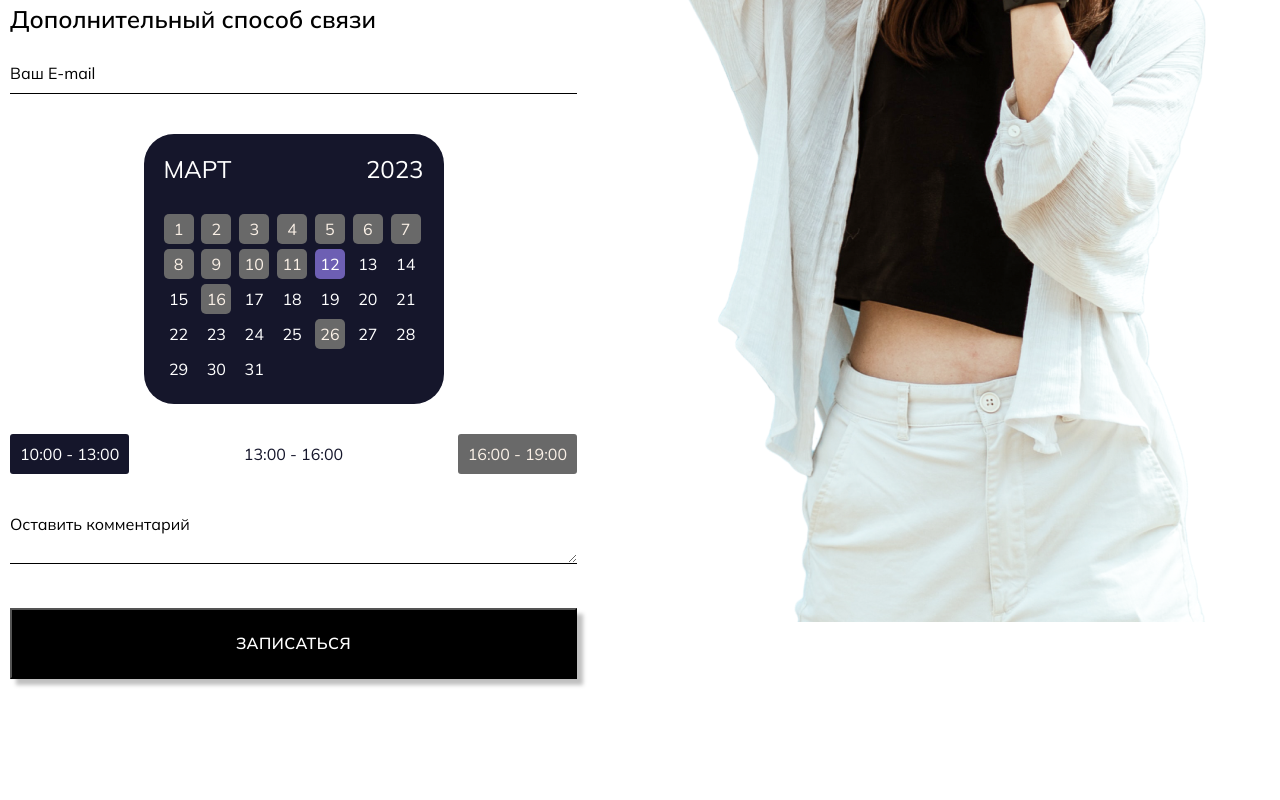
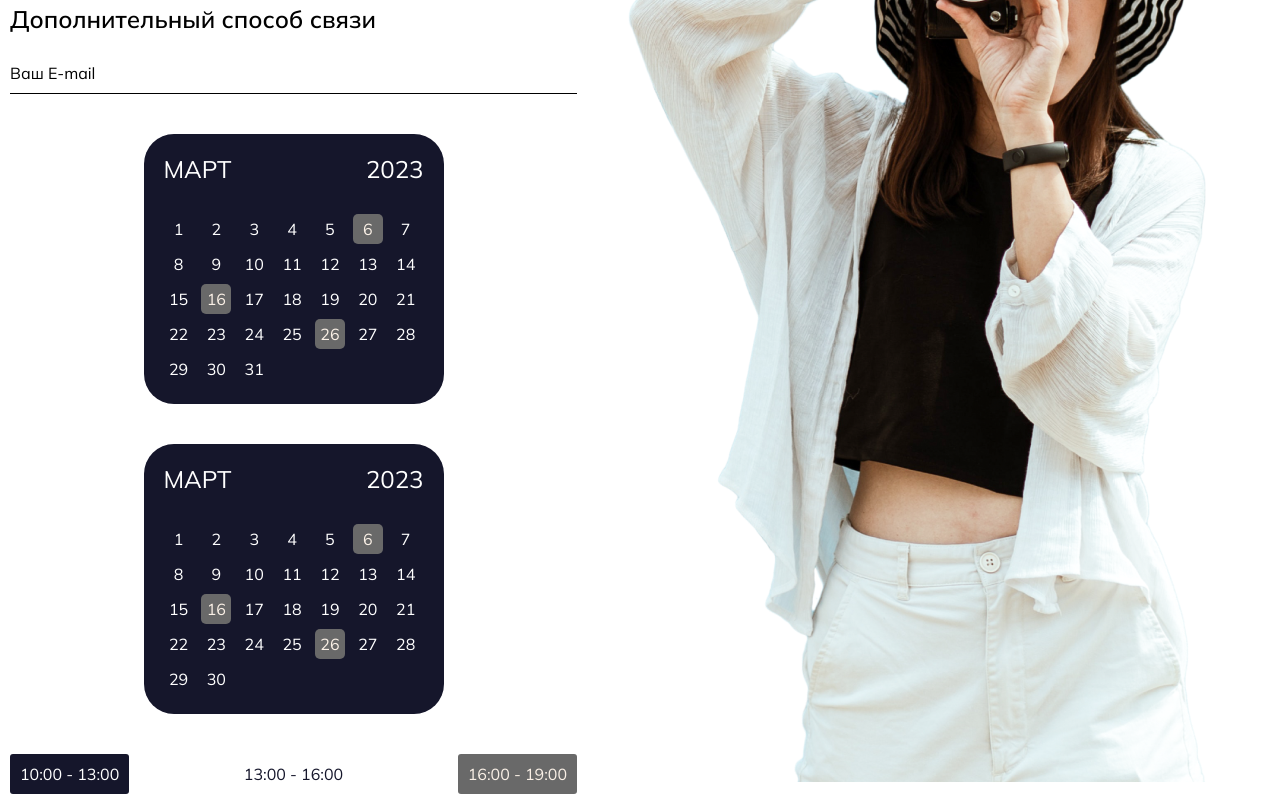
Before and after one commit to YellowStarSPB/MyWowLashes, a React (Create React App) app in the folder Space/Earth/: page /order in a window 1280 px wide. Shown: the part 540-1340 px from the top of the page. Before the commit the page ends 1259 px from the top, so only its background shows below. Built offline with nearby package versions, Linux system fonts and the light colour scheme.

Commit message:
not done

```diff
--- a/Space/Earth/src/components/Form/Calendar/Calendar.jsx
+++ b/Space/Earth/src/components/Form/Calendar/Calendar.jsx
@@ -5,58 +5,46 @@ import { day } from './data'
 
 //закрыте дни месяца
 const closedDay = Number(new Date().toISOString().slice(8, 10))
-const timeOrder = ['10:00 - 13:00', '13:00 - 16:00', '16:00 - 19:00']
-const currentDate = new Date()
 
-function Calendar({ onSelectTime, onSelectDate }) {
-    //стейт выбранного дня месяца
-    const [currentDay, setCurrentDay] = React.useState(Number(new Date().toISOString().slice(8, 10)))
 
-    const [activeTime, setActiveTime] = React.useState(timeOrder[0])
+function Calendar({ secondMonth, currentMonth, currentDay, setCurrentDay, onSelectDate }) {
 
 
     const handleChangeDay = (day) => {
         setCurrentDay(prev => prev = day)
-        setActiveTime(timeOrder[0])
         onSelectDate(day)
     }
-
-    const handleActiveTime = (item) => {
-        setActiveTime(item)
-        onSelectTime(item)
-    }
-
 
     return (
         <div className={classes.calendarWrapper}>
             <div className={classes.calendar}>
                 <div className={classes.header}>
-                    <div className={classes.month}>{currentDate.toLocaleString('ru', { month: 'long'}).toUpperCase()}</div>
-                    <div className={classes.year}>{new Date().toLocaleString('ru', { year: 'numeric'}).toUpperCase()}</div>
+                    <div className={classes.month}>{new Date().toLocaleString('ru', { month: 'long' }).toUpperCase()}</div>
+                    <div className={classes.year}>{new Date().toLocaleString('ru', { year: 'numeric' }).toUpperCase()}</div>
                 </div>
                 <div className={classes.date}>
-                    {day.map(({ id, day }, index) => (
+                    {currentMonth?.map((item, index) => (
                         <div
-                            key={id}
+                            key={item}
+                            className={`${classes.date__item} ${currentDay === currentMonth && classes.active}
+                        ${day < closedDay && classes.disabled} ${date[index].disebled && classes.disabled}`}
+                            onClick={() => handleChangeDay(day)}
+                        >
+                            {item}
+                        </div>
+                    ))}
+                    {secondMonth?.map((item, index) => (
+                        <div
+                            key={item}
                             className={`${classes.date__item} ${currentDay === day && classes.active}
                         ${day < closedDay && classes.disabled} ${date[index].disebled && classes.disabled}`}
                             onClick={() => handleChangeDay(day)}
                         >
-                            {day}
+                            {item}
                         </div>
                     ))}
+
                 </div>
-            </div>
-            <div className={classes.timeWrapper}>
-                {timeOrder.map((item, index) => (
-                    <div
-                        className={`${classes.itemTime} ${!date[currentDay - 1].time.includes(item) && classes.disabled} ${activeTime === item && classes.active} `}
-                        key={index}
-                        onClick={() => handleActiveTime(item)}
-                    >
-                        {item}
-                    </div>
-                ))}
             </div>
         </div>
 
--- a/Space/Earth/src/components/Form/Calendar/Calendar.module.scss
+++ b/Space/Earth/src/components/Form/Calendar/Calendar.module.scss
@@ -10,7 +10,7 @@
         background-color: #15162b;
         color: #fff;
         padding: 20px;
-        margin-bottom: 30px;
+
 
         @media screen and (max-width: 640px) {
             width: 100%;
@@ -74,34 +74,4 @@
         }
     }
 
-    .timeWrapper {
-        display: flex;
-        gap: 5px;
-        justify-content: space-between;
-        width: 100%;
-
-        @media screen and (max-width: 425px) {
-            flex-direction: column;
-        }
-
-        .itemTime {
-            padding: 10px;
-            color: #15162b;
-            border-radius: 3px;
-            cursor: pointer;
-            text-align: center;
-        }
-
-        .disabled {
-            background-color: dimgrey;
-            color: linen;
-            opacity: 1;
-            pointer-events: none;
-        }
-
-        .active {
-            background-color: #15162b;
-            color: #fff;
-        }
-    }
 }
--- a/Space/Earth/src/components/Form/Calendar/Time/Time.module.scss
+++ b/Space/Earth/src/components/Form/Calendar/Time/Time.module.scss
@@ -3,6 +3,7 @@
     gap: 5px;
     justify-content: space-between;
     width: 100%;
+    margin-bottom: 40px;
 
     @media screen and (max-width: 425px) {
         flex-direction: column;
--- a/Space/Earth/src/components/Form/Calendar/data.js
+++ b/Space/Earth/src/components/Form/Calendar/data.js
@@ -8,7 +8,7 @@ const date = [
     { disebled: false, time: ['10:00 - 13:00', '13:00 - 16:00', '16:00 - 19:00'] },
     { disebled: false, time: ['10:00 - 13:00', '16:00 - 19:00'] },
     { disebled: false, time: ['10:00 - 13:00', '13:00 - 16:00', '16:00 - 19:00'] },
-    { disebled: false, time: ['10:00 - 13:00', '13:00 - 16:00', '16:00 - 19:00'] },
+    { disebled: false, time: [ '13:00 - 16:00', '16:00 - 19:00'] },
     { disebled: false, time: ['10:00 - 13:00', '13:00 - 16:00', '16:00 - 19:00'] },
     { disebled: false, time: ['10:00 - 13:00', '13:00 - 16:00' ] },
     { disebled: false, time: ['10:00 - 13:00', '13:00 - 16:00', '16:00 - 19:00'] },
@@ -31,6 +31,7 @@ const date = [
     { disebled: false, time: ['10:00 - 13:00', '13:00 - 16:00', '16:00 - 19:00'] },
     { disebled: false, time: ['10:00 - 13:00', '13:00 - 16:00', '16:00 - 19:00'] },
 ]
+
 
 const day = [
     { id: 1, day: 1, },
--- a/Space/Earth/src/components/Form/Form.jsx
+++ b/Space/Earth/src/components/Form/Form.jsx
@@ -7,12 +7,22 @@ import Time from "./Calendar/Time/Time";
 
 
 const method = ['Мессенджер', 'E-mail', 'Instagram', 'ВКонтакте']
-
+const timeOrder = ['10:00 - 13:00', '13:00 - 16:00', '16:00 - 19:00']
 
 function Form() {
+    //Method state
     const [checked, setChecked] = React.useState('Мессенджер')
+    //Talon/order state
     const [newOrder, setNewOrder] = React.useState({})
-
+    //Current day in calendar
+    const [currentDay, setCurrentDay] = React.useState(Number(new Date().toISOString().slice(8, 10)))
+    //Active time state
+    const [activeTime, setActiveTime] = React.useState(timeOrder[0])
+    //Current month
+    const [currentMonth, setCurrentMonth] = React.useState([])
+    const [secondMonth, setSecondMonth] = React.useState([])
+    console.log(secondMonth)
+    //Form data state
     const [formData, setFormData] = React.useState(
         {
             name: '',
@@ -27,6 +37,7 @@ function Form() {
 
         })
 
+
     //Функция изменения стейта для поля метод связи
     const onSelectMethod = React.useCallback((value) => {
         setChecked(value)
@@ -34,24 +45,34 @@ function Form() {
             return { ...prev, methodConnect: value }
         })
     }, [])
-    //Функция выбора времени
-    /* const onSelectTime = (time) => {
-        setFormData({ ...formData, time: time })
-    } */
+
     const onSelectTime = React.useCallback((time) => {
         setFormData(prev => {
             return { ...prev, time: time }
         })
     }, [])
-    //Функция выбора даты в календаре
-    /* const onSelectDate = (day) => {
-        setFormData({ ...formData, date: `${new Date().toISOString().substring(0, 8)}${day}` })
-    } */
+
     const onSelectDate = React.useCallback((day) => {
         setFormData(prev => {
             return { ...prev, date: `${new Date().toISOString().substring(0, 8)}${day}` }
         })
     }, [])
+
+    React.useEffect(() => {
+        setCurrentMonth(getDaysInMonth(new Date().getMonth(), new Date().getFullYear()))
+        setSecondMonth(getDaysInMonth(new Date().getMonth() + 1, new Date().getFullYear()))
+
+    }, [])
+
+    const getDaysInMonth = (month, year) => {
+        let date = new Date(year, month, 1);
+        let days = [];
+        while (date.getMonth() === month) {
+            days.push(new Date(date).getDate());
+            date.setDate(date.getDate() + 1);
+        }
+        return days;
+    }
 
     function addNewOrder(e) {
         e.preventDefault()
@@ -70,7 +91,8 @@ function Form() {
         }
         setNewOrder(newTalon)
     }
-    console.log(newOrder)
+
+
     return (
         <form className={classes.form}>
             <CommunicationMethod method={method} checked={checked} onSelectMethod={onSelectMethod} />
@@ -126,7 +148,23 @@ function Form() {
                     placeholder='Ваш E-mail' />)}
             </div>
 
-            <Calendar onSelectTime={onSelectTime} onSelectDate={onSelectDate} />
+            <Calendar
+                activeTime={activeTime}
+                setActiveTime={setActiveTime}
+                currentDay={currentDay}
+                setCurrentDay={setCurrentDay}
+                onSelectDate={onSelectDate}
+                currentMonth={currentMonth}
+            />
+            <Calendar
+                activeTime={activeTime}
+                setActiveTime={setActiveTime}
+                currentDay={currentDay}
+                setCurrentDay={setCurrentDay}
+                onSelectDate={onSelectDate}
+                secondMonth={secondMonth}
+            />
+            <Time currentDay={currentDay} timeOrder={timeOrder} onSelectTime={onSelectTime} currentMonth={currentMonth} secondMonth={secondMonth}/>
 
 
             <div className={classes.form__message}>
```
Also changed, not shown: Space/Earth/src/components/Form/Calendar/Time/Time.jsx (+4 -4 lines).
